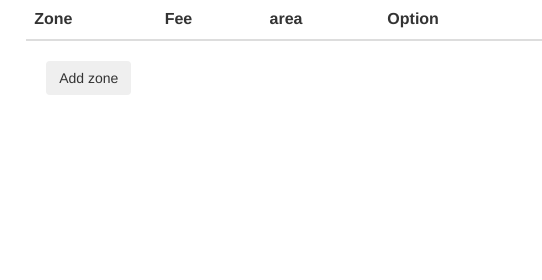
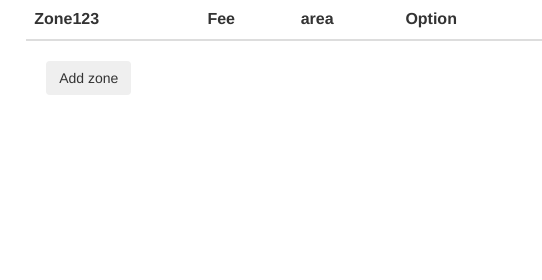
Before and after one commit to ultralabed/dynamic_zone, a website: page index.html in a window 1280 px wide. Shown: the top 280 px of the page, 738-1280 px from the left. Drawn offline with nearby package versions, Linux system fonts and the light colour scheme; some packages are replaced by stand-ins of ours.

Commit message:
test capistrano 2

```diff
--- a/index.html
+++ b/index.html
@@ -14,7 +14,7 @@
       <table class="table" id="zoneListTable">
         <thead>
           <tr>
-            <th>Zone</th>
+            <th>Zone123</th>
             <th>Fee</th>
             <th>area</th>
             <th>Option</th>
```
